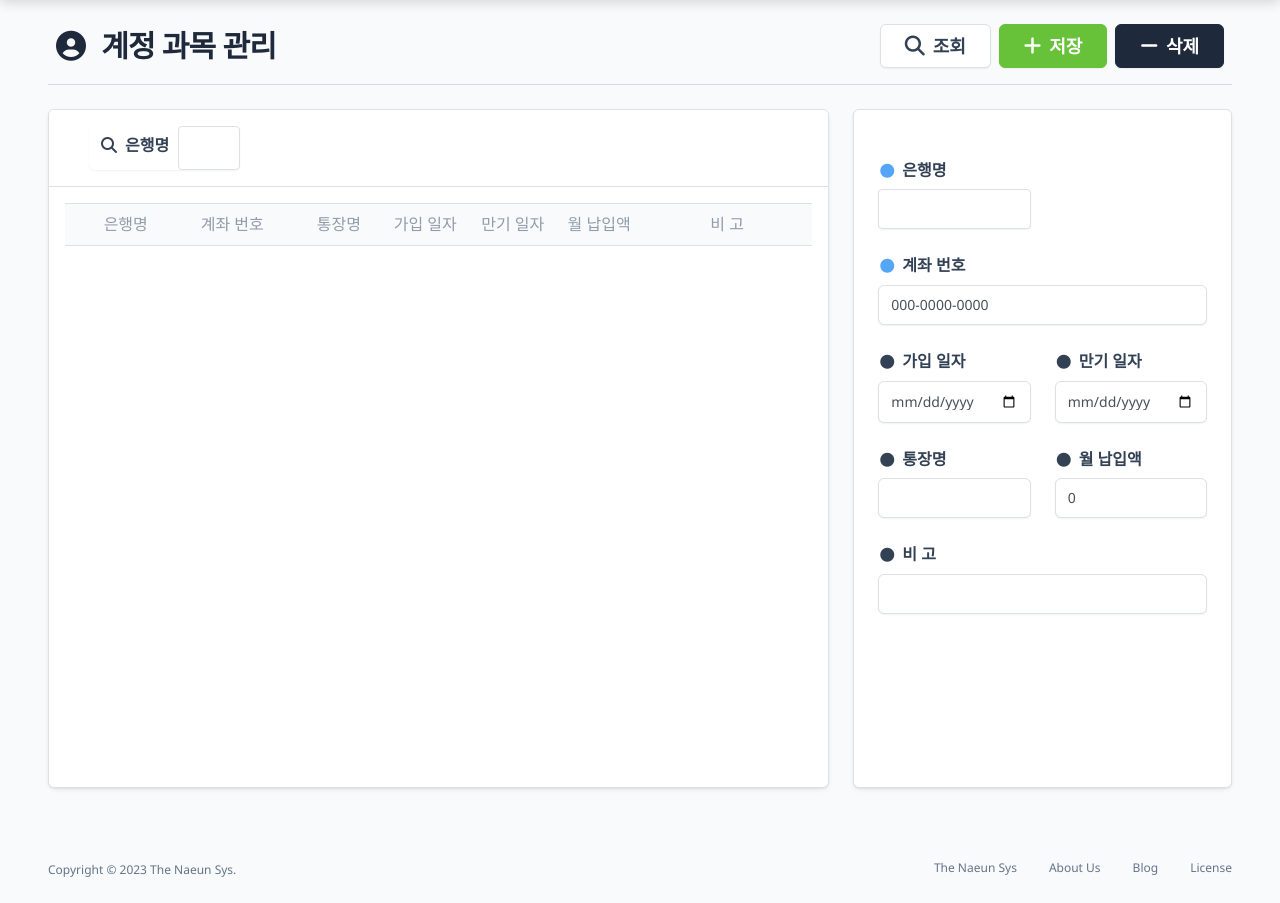
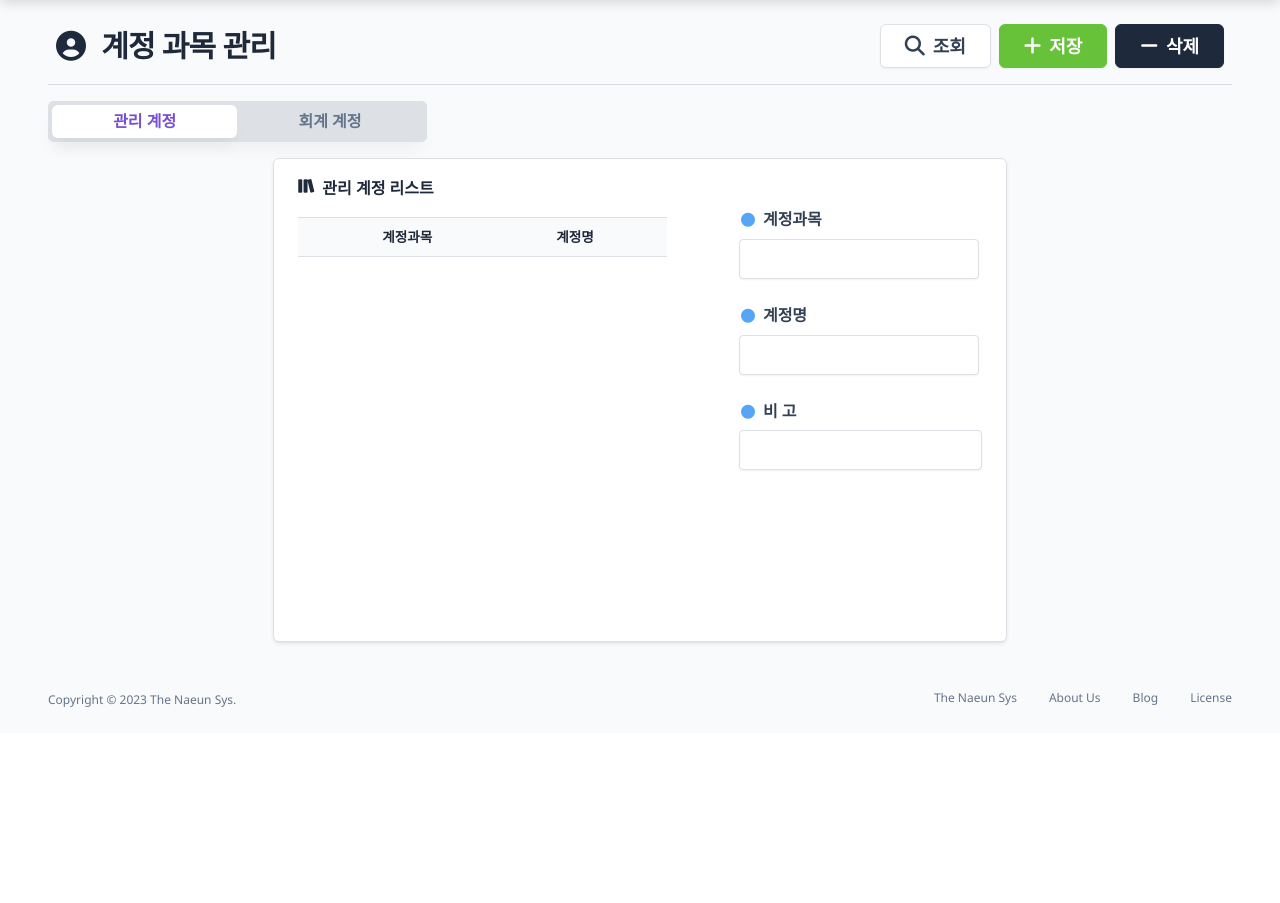
Before and after one commit to JeonganChoi/NE_MAS_WEB, a Django app: page /base_accountCode/ in a window 1280 px wide. Shown: the part 110-1013 px from the top of the page. After the commit the page ends 817 px from the top, so only its background shows below. Run offline with Django 4.2, Linux system fonts and the light colour scheme; lists and menus that the app fills with data are empty; style sheets or scripts are compiled from the project's sources; some libraries are stand-ins or nearby versions; some web fonts are replaced.

Commit message:
2023.07.12 계정과목등록 디자인, 입/출금 등록 디자인

```diff
--- a/apps/templates/base/base-account.html
+++ b/apps/templates/base/base-account.html
@@ -43,8 +43,8 @@
                 <div class="border shadow-xs card">
                     <div class="pb-0 pt-0 card-header border-bottom">
                       <div class="p-3 col-lg-3 mt-lg-0">
-                        <div class="input-group">
-                            <span class="input-group-text text-body bg-transparent border-0 shadow-none">
+                        <div class="input-group shadow-none">
+                            <span class="input-group-text text-body bg-transparent border-0">
                                 <label style="font-size: 1rem"><i class="fas fa-search me-2"></i>은행명</label>
                             </span>
                             <select class="form-control border border-light rounded-1 text-center" name="cbobankType" id="cbobankType" style="font-size: 0.85rem">
--- a/apps/templates/base/base-accountCode.html
+++ b/apps/templates/base/base-accountCode.html
@@ -38,103 +38,118 @@
             </div>
         </div>
         <hr class="my-0">
-        <div class="my-4 row">
-            <div class="col-lg-8 col-md-6">
-                <div class="border shadow-xs card">
-                    <div class="pb-0 pt-0 card-header border-bottom">
-                      <div class="p-3 col-lg-3 mt-lg-0">
-                        <div class="input-group">
-                            <span class="input-group-text text-body bg-transparent border-0 shadow-none">
-                                <label style="font-size: 1rem"><i class="fas fa-search me-2"></i>은행명</label>
-                            </span>
-                            <select class="form-control border border-light rounded-1 text-center" name="cbobankType" id="cbobankType" style="font-size: 0.85rem">
-
-                            </select>
+        <div class="row">
+            <div class="col-lg-4 col-4">
+                <div class="nav-wrapper mt-3 position-relative max-width-400 bg-light rounded-2">
+                    <ul class="nav nav-pills nav-pills-lg nav-fill bg-light border-0" role="tablist">
+                      <li class="nav-item rounded-1">
+                        <a class="nav-link mb-0 px-0 active p-1" style="font-size: 1rem" data-bs-toggle="tab" href="#byAdmin" role="tab" aria-controls="byAdmin" aria-selected="true">
+                          관리 계정
+                        </a>
+                      </li>
+                      <li class="nav-item rounded-1">
+                        <a class="nav-link mb-0 px-0 p-1" style="font-size: 1rem" data-bs-toggle="tab" href="#byAct" role="tab" aria-controls="byAct" aria-selected="false">
+                          회계 계정
+                        </a>
+                      </li>
+                    </ul>
                 </div>
             </div>
+            <div class="col-lg-8 col-8"></div>
         </div>
-                    <div class="px-0 py-0 card-body height-600">
-                      <div class="p-3 table-responsive">
+        <div class="row mt-3">
+            <div class="col-lg-2 col-2"></div>
+            <div class="col-lg-8 col-8">
+                <div class="container-fluid">
+                  <div class="tab-content tab-space">
+                        <div class="tab-pane active" id="byAdmin">
+                            <div class="card border shadow-xs">
+                                <div class="px-0 py-0 card-body">
+                                    <div class="row">
+                                        <div class="col-lg-7 col-7">
+                                            <h6 class="mx-4 my-3 text-dark font-weight-bolder"><i class="ni ni-books me-2"></i>관리 계정 리스트</h6>
+                                            <div class="m-4 mt-0 table-responsive-sm overflow-auto" style="height: 50vh">
                                                 <table class="table mb-0 align-items-center justify-content-center">
                                                     <colgroup>
                                                         <col width="2%">
                                                         <col width="10%">
                                                         <col width="15%">
-                                <col width="10%">
-                                <col width="8%">
-                                <col width="8%">
-                                <col width="6%">
-                                <col width="20%">
                                                     </colgroup>
                                                   <thead class="bg-gray-100">
                                                     <tr>
-                              <th class="text-center text-secondary text-center font-weight-semibold opacity-7 p-2"></th>
-                              <th style="font-size: 1rem" class="text-secondary text-center font-weight-semibold opacity-7 p-2">은행명</th>
-                              <th style="font-size: 1rem" class="text-secondary text-center font-weight-semibold opacity-7 p-2">계좌 번호</th>
-                              <th style="font-size: 1rem" class="text-secondary text-center font-weight-semibold opacity-7 p-2">통장명</th>
-                              <th style="font-size: 1rem" class="text-secondary text-center font-weight-semibold opacity-7 p-2">가입 일자</th>
-                              <th style="font-size: 1rem" class="text-secondary text-center font-weight-semibold opacity-7 p-2">만기 일자</th>
-                              <th style="font-size: 1rem" class="text-secondary text-center font-weight-semibold opacity-7 p-2">월 납입액</th>
-                              <th style="font-size: 1rem" class="text-secondary text-center font-weight-semibold opacity-7 p-2">비 고</th>
+                                                      <th class="text-center text-dark text-center font-weight-bolder p-2"></th>
+                                                      <th style="font-size: 0.85rem" class="text-dark text-center font-weight-bolder p-2">계정과목</th>
+                                                      <th style="font-size: 0.85rem" class="text-dark text-center font-weight-bolder p-2">계정명</th>
                                                     </tr>
                                                   </thead>
-                          <tbody id="custMainTb">
-                            <tr id="custMainTr" class="custMainTr_tr">
+                                                  <tbody id="adminMainTb">
+                                                    <tr id="adminMainTr" class="adminMainTr_tr">
 
                                                     </tr>
                                                   </tbody>
                                                 </table>
                                             </div>
                                         </div>
-                </div>
-            </div>
-            <div class="mb-4 col-lg-4 col-md-6 mb-md-0">
-                <div class="card shadow-xs border h-100">
-                    <div class="card-body">
-                        <div class="row">
-                            <div class="col-6">
-                                <label class="mt-4" style="font-size: 1rem"><i class="fas fa-circle me-2 text-info text-sm"></i>은행명</label>
-                                <select class="form-control border border-light rounded-1 text-center" name="cbobankType" id="cbobankType"></select>
-                            </div>
-                            <div class="col-6">
-
-                            </div>
-                        </div>
-                        <div class="row">
-                            <div class="col-12">
-                                <label class="mt-4" style="font-size: 1rem"><i class="fas fa-circle me-2 text-info text-sm"></i>계좌 번호</label>
-                                <input class="form-control" type="text" value="000-0000-0000" id="txtActNum" name="txtActNum"/>
-                            </div>
-                        </div>
-                        <div class="row">
-                            <div class="col-6">
-                                <label class="mt-4" style="font-size: 1rem"><i class="fas fa-circle me-2 text-sm"></i>가입 일자</label>
-                                <input class="form-control" type="date" id="txtRegDate" name="txtRegDate"/>
-                            </div>
-                            <div class="col-6">
-                                <label class="mt-4" style="font-size: 1rem"><i class="fas fa-circle me-2 text-sm"></i>만기 일자</label>
-                                <input class="form-control" type="date" id="txtExpireDate" name="txtExpireDate"/>
-                            </div>
-                        </div>
-                        <div class="row">
-                            <div class="col-6">
-                                <label class="mt-4" style="font-size: 1rem"><i class="fas fa-circle me-2 text-sm"></i>통장명</label>
-                                <input class="form-control" type="text" id="txtActName" name="txtActName"/>
-                            </div>
-                            <div class="col-6">
-                                <label class="mt-4" style="font-size: 1rem"><i class="fas fa-circle me-2 text-sm"></i>월 납입액</label>
-                                <input class="form-control" type="number" value="0" id="txtAmount" name="txtAmount"/>
-                            </div>
-                        </div>
-                        <div class="row">
-                            <div class="col-12">
-                                <label class="mt-4" style="font-size: 1rem"><i class="fas fa-circle me-2 text-sm"></i>비 고</label>
-                                <input class="form-control" type="text" id="txtBigo" name="txtBigo"/>
+                                        <div class="col-lg-5 col-5">
+                                            <div class="form-group m-4">
+                                                <label class="mt-4" style="font-size: 1rem"><i class="fas fa-circle me-2 text-info text-sm"></i>계정과목</label>
+                                                <input style="max-width: 15rem" class="form-control border border-light rounded-1 text-start" type="text" id="txtCode_M" name="txtCode_M"/>
+                                                <label class="mt-4" style="font-size: 1rem"><i class="fas fa-circle me-2 text-info text-sm"></i>계정명</label>
+                                                <input style="max-width: 15rem" class="form-control border border-light rounded-1 text-start" type="text" id="txtCodeNme_M" name="txtCodeNme_M"/>
+                                                <label class="mt-4" style="font-size: 1rem"><i class="fas fa-circle me-2 text-info text-sm"></i>비  고</label>
+                                                <input class="form-control border border-light rounded-1 text-start" type="text" id="txtDesc" name="txtDesc"/>
                                             </div>
                                         </div>
                                     </div>
                                 </div>
                             </div>
+                        </div>
+                      <div class="tab-pane" id="byAct">
+                          <div class="border shadow-xs card">
+                                <div class="px-0 py-0 card-body">
+                                    <div class="row">
+                                        <div class="col-lg-7 col-7">
+                                            <h6 class="mx-4 my-3 text-dark font-weight-bolder"><i class="ni ni-books me-2"></i>회계 계정 리스트</h6>
+                                            <div class="m-4 mt-0 table-responsive-sm overflow-auto" style="height: 50vh">
+                                                <table class="table mb-0 align-items-center justify-content-center">
+                                                    <colgroup>
+                                                        <col width="2%">
+                                                        <col width="10%">
+                                                        <col width="15%">
+                                                    </colgroup>
+                                                  <thead class="bg-gray-100">
+                                                    <tr>
+                                                      <th class="text-center text-dark text-center font-weight-bolder p-2"></th>
+                                                      <th style="font-size: 0.85rem" class="text-dark text-center font-weight-bolder p-2">계정과목</th>
+                                                      <th style="font-size: 0.85rem" class="text-dark text-center font-weight-bolder p-2">계정명</th>
+                                                    </tr>
+                                                  </thead>
+                                                  <tbody id="actMainTb">
+                                                    <tr id="actMainTr" class="actMainTr_tr">
+
+                                                    </tr>
+                                                  </tbody>
+                                                </table>
+                                            </div>
+                                        </div>
+                                        <div class="col-lg-5 col-5">
+                                            <div class="form-group m-4">
+                                                <label class="mt-4" style="font-size: 1rem"><i class="fas fa-circle me-2 text-success text-sm"></i>계정과목</label>
+                                                <input style="max-width: 15rem" class="form-control border border-light rounded-1 text-start" type="text" id="txtCode_M" name="txtCode_M"/>
+                                                <label class="mt-4" style="font-size: 1rem"><i class="fas fa-circle me-2 text-success text-sm"></i>계정명</label>
+                                                <input style="max-width: 15rem" class="form-control border border-light rounded-1 text-start" type="text" id="txtCodeNme_M" name="txtCodeNme_M"/>
+                                                <label class="mt-4" style="font-size: 1rem"><i class="fas fa-circle me-2 text-success text-sm"></i>비  고</label>
+                                                <input class="form-control border border-light rounded-1 text-start" type="text" id="txtDesc" name="txtDesc"/>
+                                            </div>
+                                        </div>
+                                    </div>
+                                </div>
+                          </div>
+                      </div>
+                  </div>
+                </div>
+            </div>
+            <div class="col-lg-2 col-2"></div>
         </div>
     </form>
     </div>
```
Also changed, not shown: apps/templates/base/base-targetIndex.html (+64 -63 lines), apps/templates/finance/deposit-reg.html (+57 -60 lines), apps/templates/finance/withdrawal-reg.html (+42 -54 lines), apps/views/finance/depositViews.py (+20 -8 lines), apps/views/finance/withdrawalViews.py (+24 -14 lines). Lines whose indentation alone changed are shown as unchanged.
